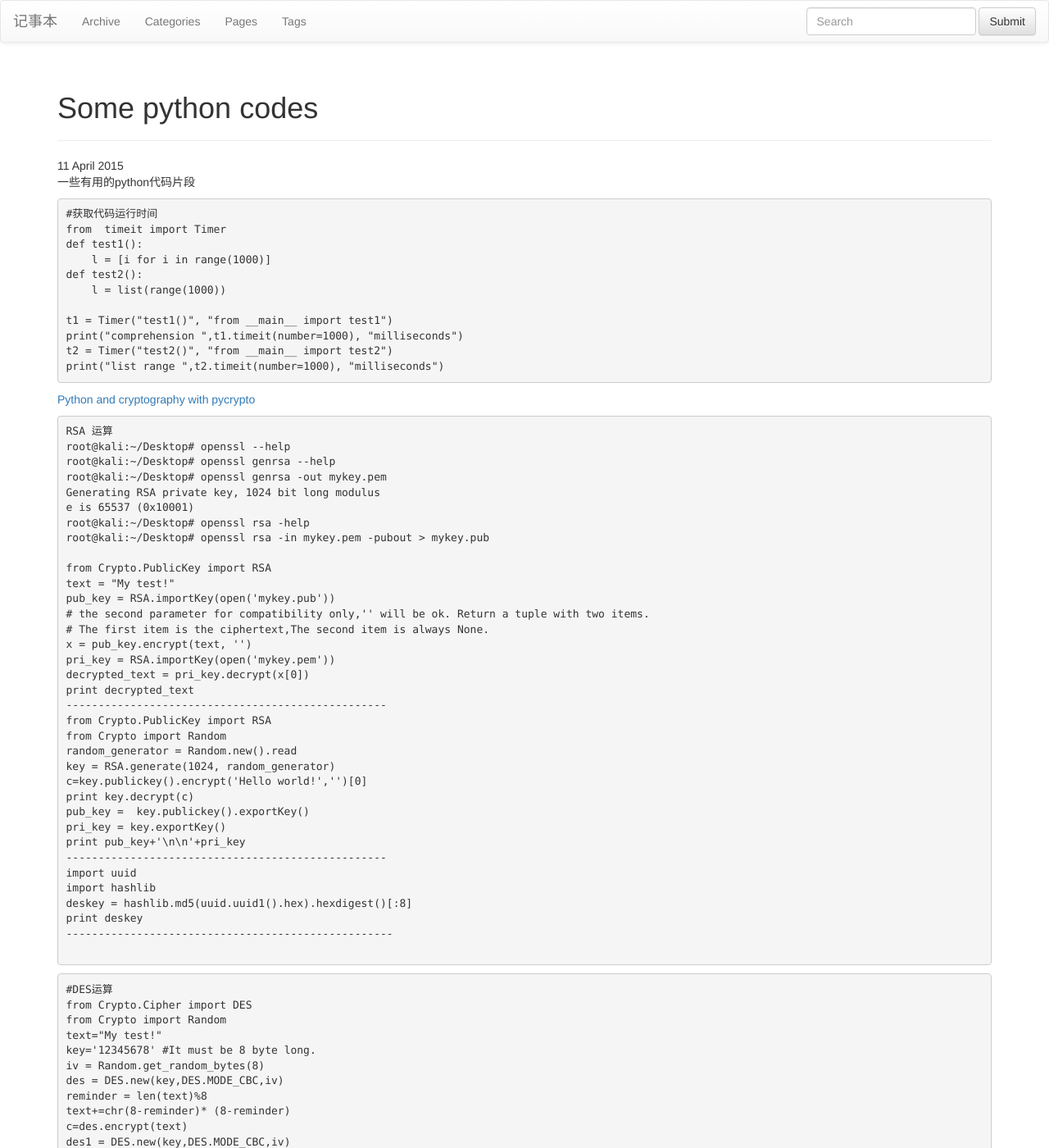
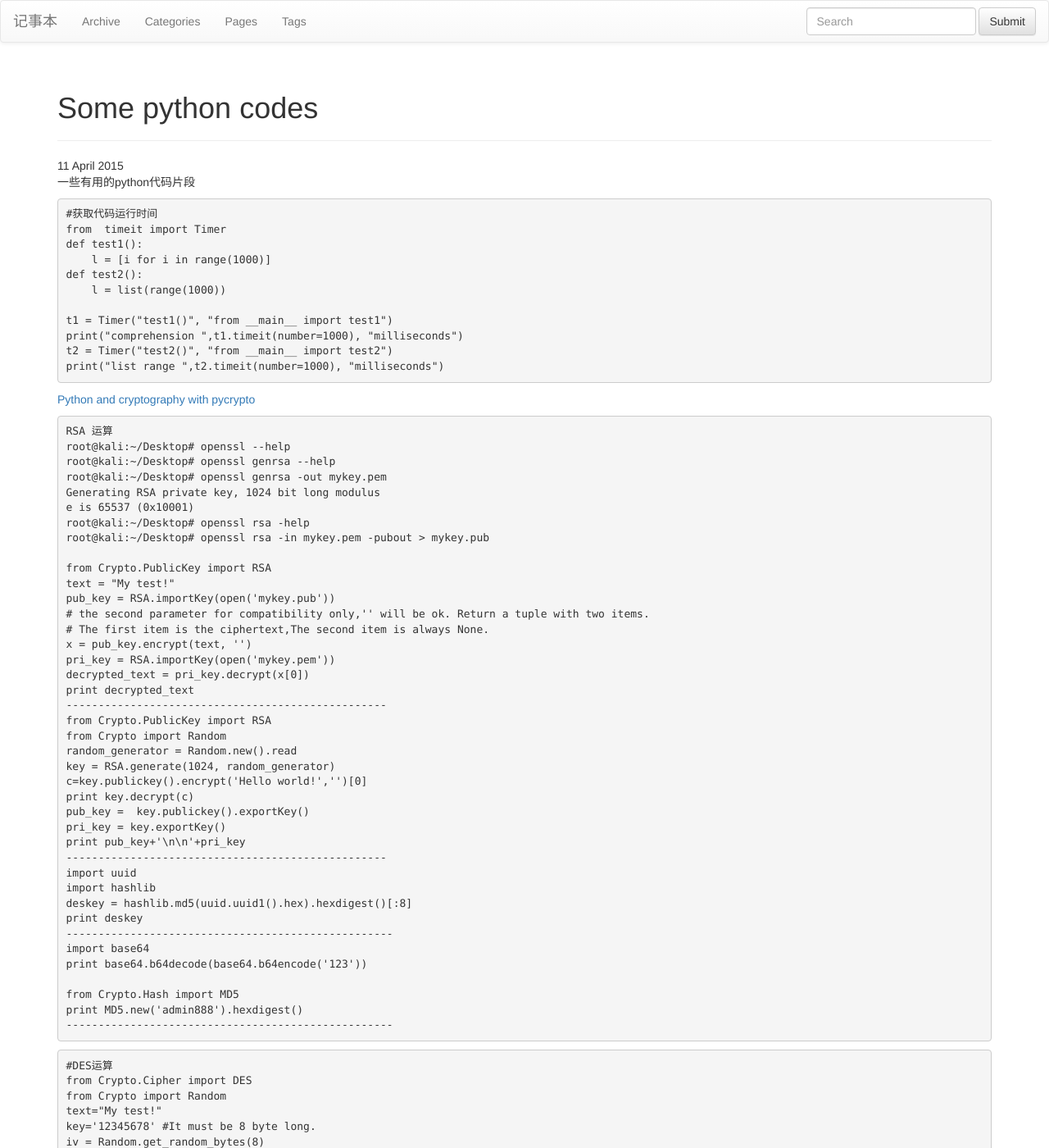
Before and after one commit to tank96a/article, a Jekyll site: the page built from _posts/2015-04-11-python-tips.md, in a window 1280 px wide and 1400 px high. Shown: the whole window at 82% size. Built offline with Jekyll 4.4.1, drawn with Linux system fonts in a browser that asks for light colours; nearby versions of some CDN libraries; library files that are not in the unit come from our copies; comment, search, counter and statistics services are not loaded.

Commit message:
Update 2015-04-11-python-tips.md

```diff
--- a/_posts/2015-04-11-python-tips.md
+++ b/_posts/2015-04-11-python-tips.md
@@ -61,7 +61,12 @@ import hashlib
 deskey = hashlib.md5(uuid.uuid1().hex).hexdigest()[:8]
 print deskey
 ---------------------------------------------------
+import base64
+print base64.b64decode(base64.b64encode('123'))
 
+from Crypto.Hash import MD5
+print MD5.new('admin888').hexdigest()
+---------------------------------------------------
 </pre>
 {% endraw %}
 
```
